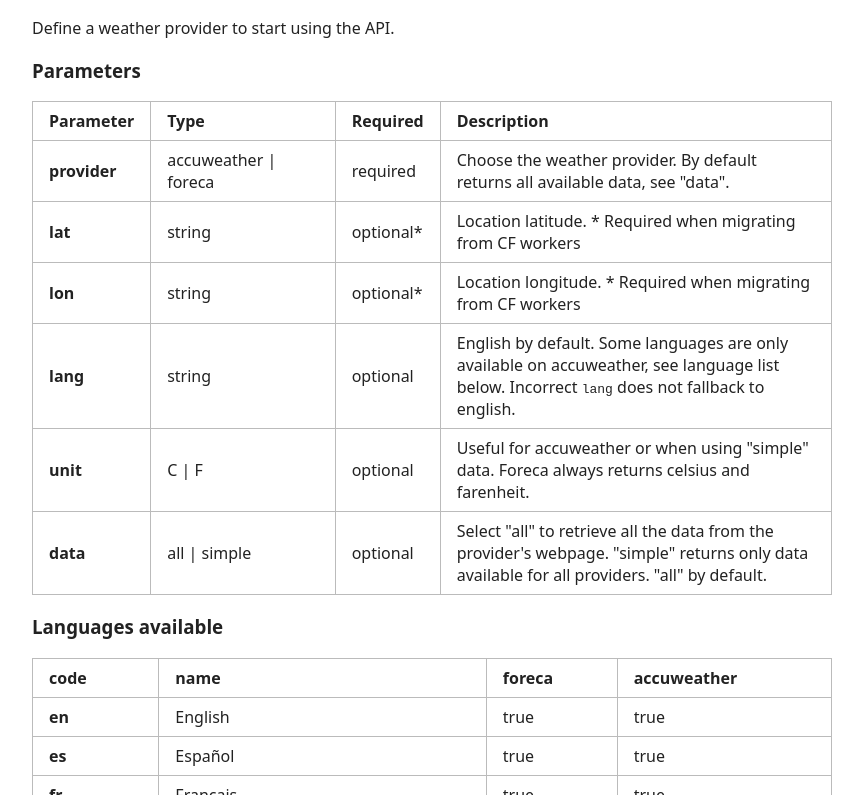
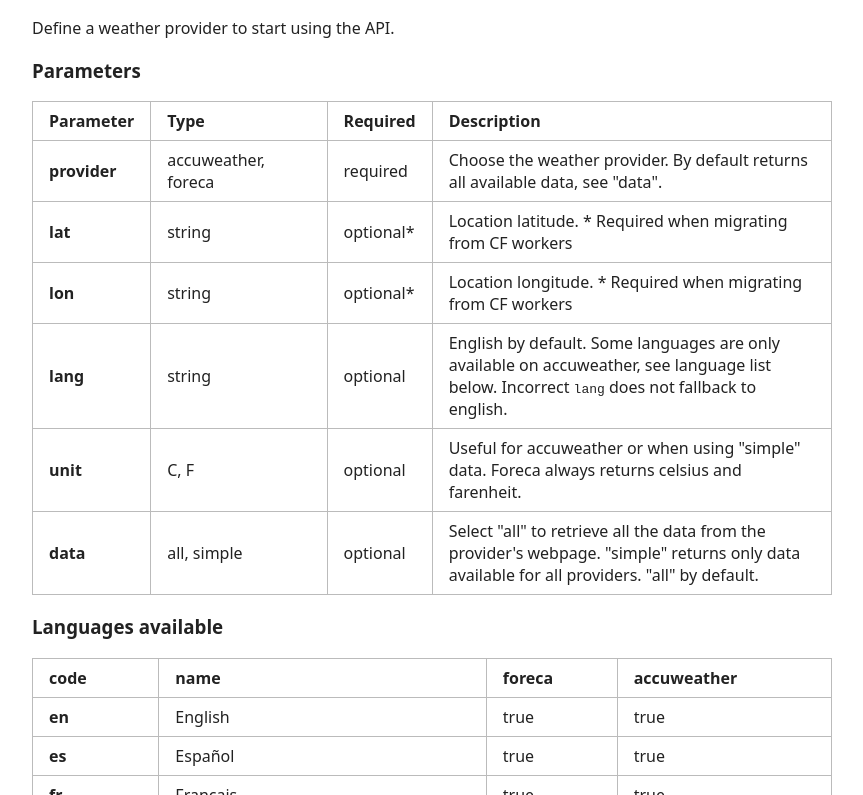
Before and after one commit to victrme/racle-meteo, a website: page src/index.html in a window 1280 px wide. Shown: the part 601-1396 px from the top of the page, without its empty margins (208-1071 px from the left). Drawn offline with Linux system fonts and the light colour scheme.

Commit message:
Update Readme

```diff
--- a/src/index.html
+++ b/src/index.html
@@ -166,7 +166,7 @@
 			<tbody>
 				<tr>
 					<th scope="row">provider</th>
-					<td>accuweather | foreca</td>
+					<td>accuweather, foreca</td>
 					<td>required</td>
 					<td>
 						Choose the weather provider. By default returns all available data, see
@@ -197,7 +197,7 @@
 				</tr>
 				<tr>
 					<th scope="row">unit</th>
-					<td>C | F</td>
+					<td>C, F</td>
 					<td>optional</td>
 					<td>
 						Useful for accuweather or when using "simple" data. Foreca always returns
@@ -206,7 +206,7 @@
 				</tr>
 				<tr>
 					<th scope="row">data</th>
-					<td>all | simple</td>
+					<td>all, simple</td>
 					<td>optional</td>
 					<td>
 						Select "all" to retrieve all the data from the provider's webpage. "simple"
```
Also changed, not shown: README.md.
